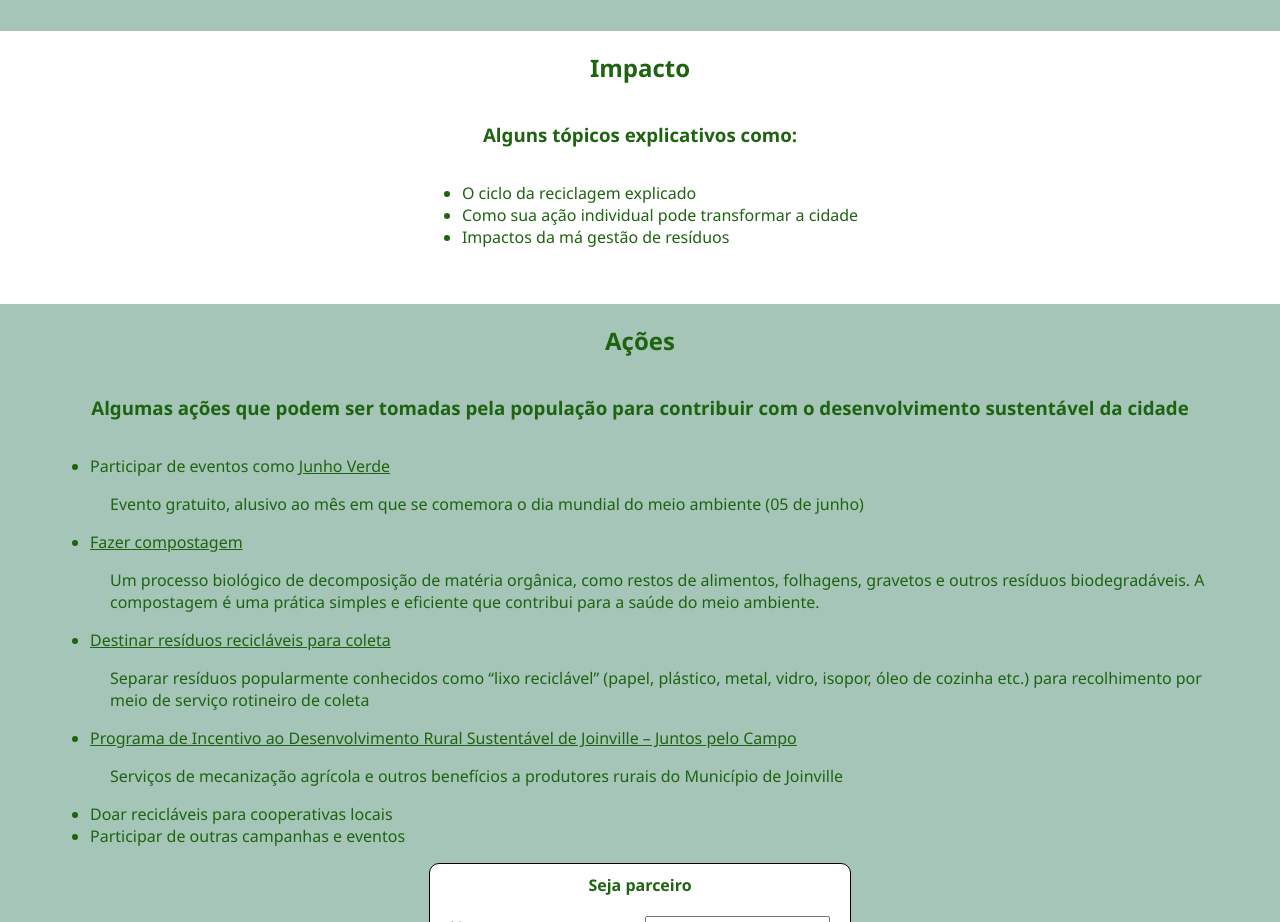
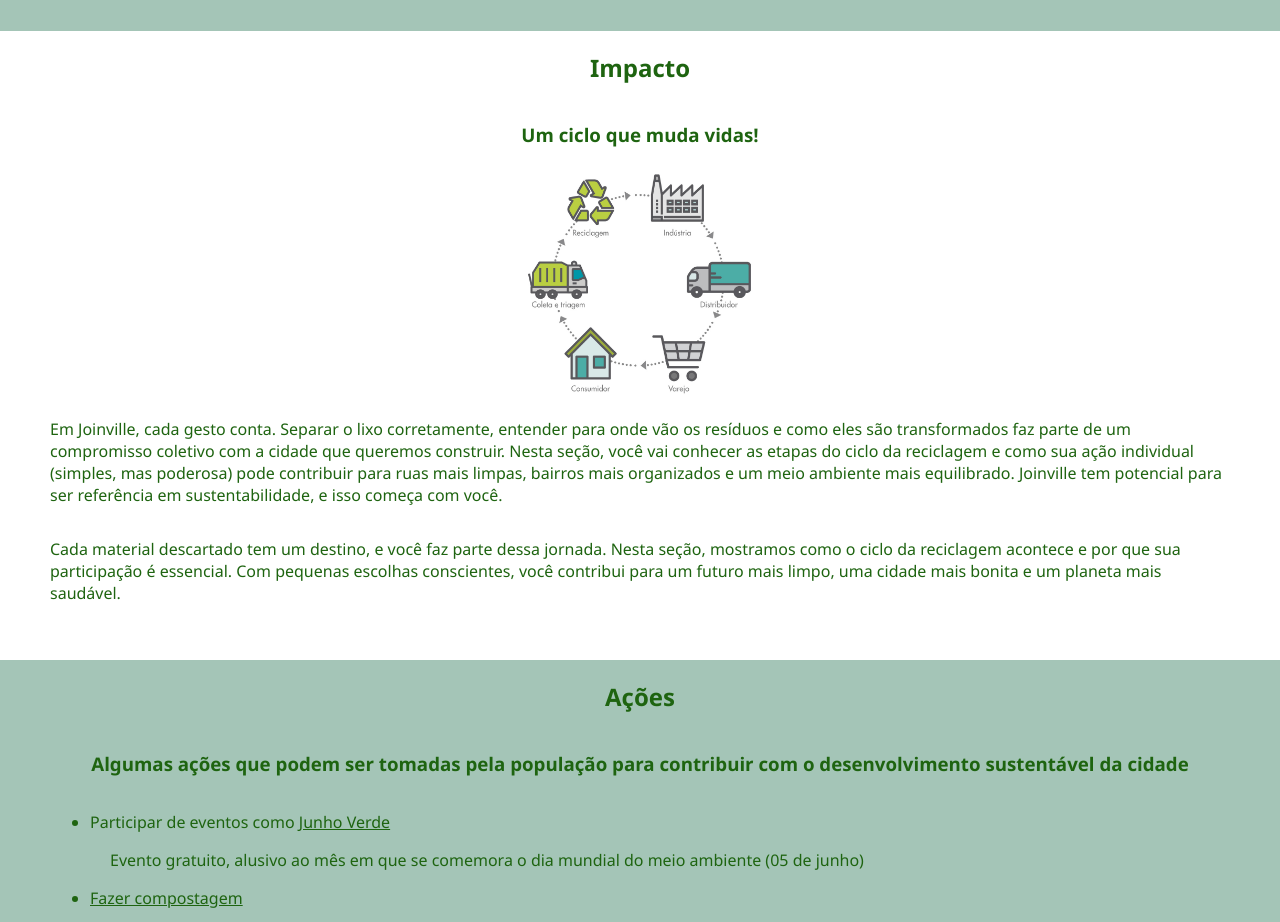
Before and after one commit to renandi/miniprojeto-lab365-modulo2, a plain HTML site: page index.html in a window 1280 px wide. Shown: the part 1300-2222 px from the top of the page. Drawn offline with Linux system fonts and the light colour scheme.

Commit message:
Update index.html

```diff
--- a/index.html
+++ b/index.html
@@ -74,12 +74,20 @@
 
       <section id="impacto">
         <h2>Impacto</h2>
-        <h3>Alguns tópicos explicativos como:</h3>
-        <ul>
-          <li>O ciclo da reciclagem explicado</li>
-          <li>Como sua ação individual pode transformar a cidade</li>
-          <li>Impactos da má gestão de resíduos</li>
-        </ul>
+        <h3>Um ciclo que muda vidas!</h3>
+        <img class="impactimg" src="./images/image3-1.jpg" alt="">
+          <p>Em Joinville, cada gesto conta.
+            Separar o lixo corretamente, entender para onde vão os resíduos
+            e como eles são transformados faz parte de um compromisso coletivo com a cidade que queremos construir.
+            Nesta seção, você vai conhecer as etapas do ciclo da reciclagem e como sua ação individual
+            (simples, mas poderosa) pode contribuir para ruas mais limpas, bairros mais organizados e um meio ambiente mais equilibrado.
+            Joinville tem potencial para ser referência em sustentabilidade, e isso começa com você.</p>
+
+            <p>Cada material descartado tem um destino, e você faz parte dessa jornada.
+            Nesta seção, mostramos como o ciclo da reciclagem acontece e por que sua participação é essencial.
+            Com pequenas escolhas conscientes, você contribui para um futuro mais limpo,
+            uma cidade mais bonita e um planeta mais saudável.</p>
+
       </section>
 
       <section id="acoes">
```
